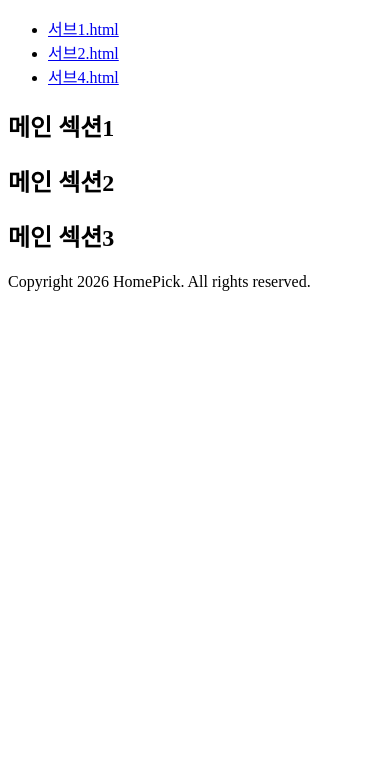
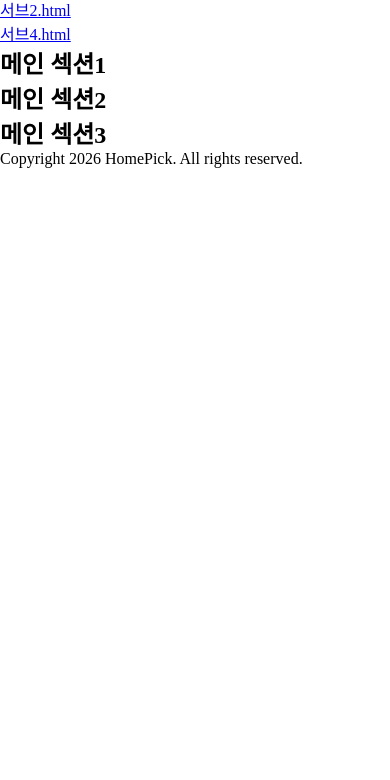
Before and after one commit to tylyoon/zipai, a plain HTML site: page sub1.html in a window 390 px wide. Shown: the part 64-844 px from the top of the page. Drawn offline with Linux system fonts and the light colour scheme.

Commit message:
sub html

```diff
--- /dev/null
+++ b/css/style.css
@@ -0,0 +1,31 @@
+@charset "utf-8";
+/* 반응형: 모바일 우선 */
+/* shift+alt+f: 정렬 */
+/* reset */
+* {
+    box-sizing: border-box;
+}
+
+body,
+h1,
+h2,
+h3,
+h4,
+p,
+ul {
+    margin: 0;
+}
+
+ul {
+    padding: 0;
+    list-style: none;
+}
+
+/* 테블릿: 768 ~ 1024 */
+@media (min-width:768px) {
+    body {background: green;}
+}
+/* 데스크탑: 1025~ */
+@media (min-width:1024px) {
+    body {background: blue;}
+}
--- a/css/sub1.css
+++ b/css/sub1.css
@@ -1,26 +1,40 @@
-@media screen and (max-width: 760px){
-    head{
-        background-color: blue;
-    }
-    h1{
-        color: white;
-    }
+@charset "utf-8";
+
+*{
+    margin: 0;
+    padding: 0;
+    box-sizing: border-box;
 }
 
-@media screen and (max-width: 576) {
-    head{
-        background-color: lightpink;
+body {
+    width: 800px;
+    height: 500px;
+    background-color: blue;
+}
+h1 a, ul li a, h2, p{
+    color: white;
+}
+
+/* 1. 태블릿 환경 (화면 너비 1024px 이하) */
+@media (max-width: 1024px) {
+    body {
+        width: 90%;
+        height: 400px;
+        background-color: pink;
     }
-    h1{
+    h1 a, ul li a, h2, p{
         color: black;
     }
 }
 
-@media screen and (max-width: ) {
-    head{
-    background-color: lightpink;
+/* 2. 모바일 환경 (화면 너비 768px 이하) */
+@media (max-width: 768px) {
+    body {
+        width: 100vw;
+        height: 300px;
+        background-color: red;
+    }
+    h1 a, ul li a, h2, p{
+        color: white;
+    }
 }
-h1{
-    color: black;
-}
-}
--- a/sub1.html
+++ b/sub1.html
@@ -4,11 +4,11 @@
     <meta charset="UTF-8">
     <meta name="viewport" content="width=<device-width>, initial-scale=1.0">
     <title>Document</title>
-    <link rel="stylesheet" href="/style.css">
+    <link rel="stylesheet" href="/css/style.css">
 </head>
 <body>
      <header>
-        <h1><a href="index.html">sub4</a></h1>
+        <h1><a href="index.html">sub1</a></h1>
         <ul>
             <li><a href="/sub/sub1.html">서브1.html</a></li>
             <li><a href="/sub/sub2.html">서브2.html</a></li>
```
